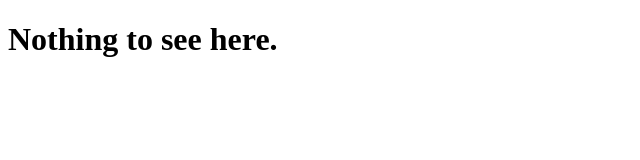
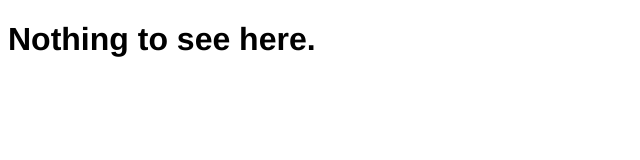
Before and after one commit to ralph-hawkins/ralph-hawkins-dot-co-dot-uk, a plain HTML site: page index.html in a window 1280 px wide. Shown: the whole page, without its empty margins (0-640 px from the left). Drawn offline with Linux system fonts and the light colour scheme.

Commit message:
helvetica

```diff
--- a/index.html
+++ b/index.html
@@ -5,7 +5,7 @@
     <title>Ralph Hawkins</title>
   </head>
   <body>
-    <h1>
+    <h1 style='font-family: helvetica;'>
       Nothing to see here.
     </h1>
   </body>
```
